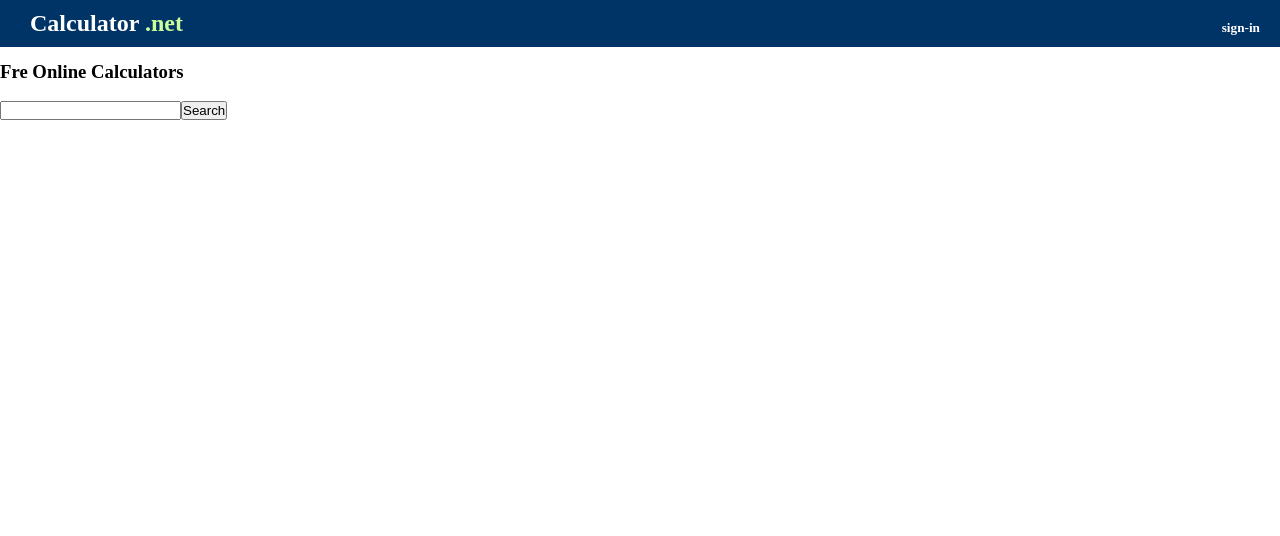
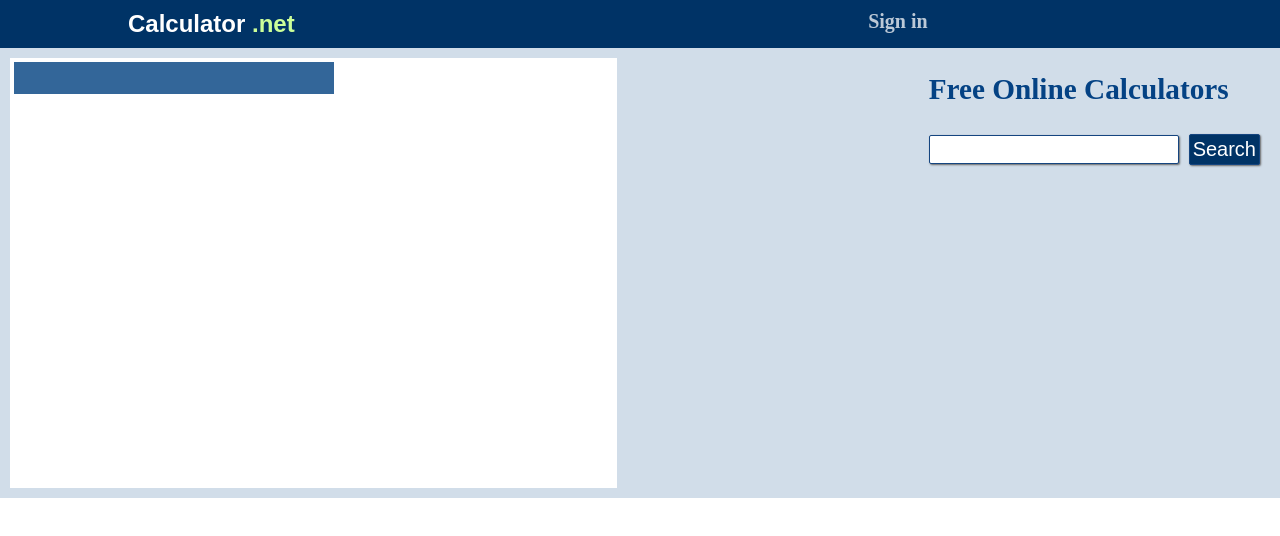
Before and after one commit to abeloper/calculator-web-app, a plain HTML site: page index.html in a window 1280 px wide. Drawn offline with Linux system fonts and the light colour scheme; a web font is replaced by a local one.

Commit message:
:I'm working on the web calculator

```diff
--- a/index.html
+++ b/index.html
@@ -12,66 +12,23 @@
     <!-- header -->
      <section class="header">
         <div class="left-header">
-            <h2>Calculator <span class="net" style="color: rgb(204, 255, 153);">.net</span></h2>
+            <a href=""><h1>Calculator <span class="net" style="color: rgb(204, 255, 153);">.net</span></h1></a>
         </div>
         <div class="sign-in">
-            <h5>sign-in</h5>
+            <a href="">Sign in</a>
         </div>
      </section>
-     <section class="main-sec">
-<div class="calculator">
+
+     <section class="the-battle">
+<div class="main-sec">
+    <div class="calculator">
     <table class="calculator-table" width="57%">
         <tr>
+            <td>
             <div class="show-input"></div>
             <div class="show-result"></div>
+            </td>
         </tr>
-    <tr>
-        <td></td>
-        <td></td>
-        <td></td>
-        <td></td>
-        <td></td>
-        <td></td>
-        <td></td>
-        <td></td>
-        <td></td>
-        <td></td>
-    </tr>
-    <tr>
-        <td></td>
-        <td></td>
-        <td></td>
-        <td></td>
-        <td></td>
-        <td></td>
-        <td></td>
-        <td></td>
-        <td></td>
-        <td></td>
-    </tr>
-        <tr>
-        <td></td>
-        <td></td>
-        <td></td>
-        <td></td>
-        <td></td>
-        <td></td>
-        <td></td>
-        <td></td>
-        <td></td>
-        <td></td>
-    </tr>
-        <tr><td></td>
-        <td></td>
-        <td></td>
-        <td></td>
-        <td></td>
-        <td></td>
-        <td></td>
-        <td></td>
-        <td></td>
-        <td></td>
-    </tr>
         <tr>
             <td></td>
             <td></td>
@@ -88,9 +45,11 @@
 
 </div>
 <div class="search-bar">
-    <label><h3>Fre Online Calculators</h3></label><br>
+    <label><h3>Free Online Calculators</h3></label><br>
     <input type="text" class="search"><button class="search-btn" onclick="searchNow()">Search</button>
 </div>
+</div>
      </section>
+
 </body>
 </html>
--- a/style.css
+++ b/style.css
@@ -2,22 +2,104 @@
     padding: 0;
     margin: 0;
     text-decoration: none;
+    box-sizing: border-box;
+    max-width: 100%;
 }
 .header{
     background:rgb(0, 51, 102) ;
     display: flex;
     color: white;
-    padding: 10px 30px;
+    padding: 10px 10%;
+    gap: 56%;
 }
-.left-header{
-    /* float: left; */
+
+.the-battle{
+
+    background-color: #D1DDE9;
 }
-.sign-in h5{
+.main-sec{
+    height: 450px;
+    display: flex;
+    width: 49%;
+}
+.sign-in a{
+    color: rgba(255, 255, 255, 0.738);
+    font-weight: bold;
+    font-size: 20px;
+}
+.sign-in a:hover{
+text-decoration: underline;
+}
+.search-bar h3{
+margin: 25px 0px 0px;
+}
+.search-bar{
     position: absolute;
-    right: 0;           /* Stick to the left */
-    top: 0;            /* From top of page */
-    padding: 20px;
+    right: 0;
+    font-size: 25px;
+    color:#044284;
+     padding-right: 20px;
 }
-.left-header h2{
-    font-family:edu;
+.search-bar button,input{
+    font-size: 20px;
+    border: 1px solid #154580;
 }
+.search-bar input{
+    border-radius: 2px;
+    font-size: 20px;
+    -webkit-border-radius: 2px;
+    -moz-border-radius: 2px;
+    -ms-border-radius: 2px;
+    -o-border-radius: 2px;
+}
+.search{
+    width:250px;
+    padding: 2px 10px;
+    border: 1px solid #154580;
+    box-shadow: 1px 1px 2px #666;
+    outline: none;
+
+}
+.search:focus{
+    border-color: rgba(234, 200, 8, 0.789);
+    box-shadow: 0 0 5px rgb(189, 161, 5);
+}
+.search-btn{
+    border: 1px solid #044284;
+    border-radius: 2px;
+    box-shadow: 1px 1px 2px #666;
+    font-size: 16px;
+    background-color: #003366;
+    color: white;
+    margin-left: 10px;
+    padding: 3px;
+}
+.left-header a{
+    font-family: 'Varela Round', sans-serif;
+    color: white;
+}
+.calculator{
+    align-items: center;
+    background-color: white;
+    width: 100%;
+    margin: 10px;
+}
+.calculator-table{
+    /* background-color: white;
+    padding: 10px;
+    height: 378px; */
+}
+.show-input{
+
+}
+.show-result{
+    font-size: 20px;
+    padding: 15px;
+    margin: 2px;
+    cursor: text;
+    text-align: right;
+    background-color: #336699;
+    border: 1px solid #336699;
+    border-radius: 0px;
+    color: #fff;
+}
```
